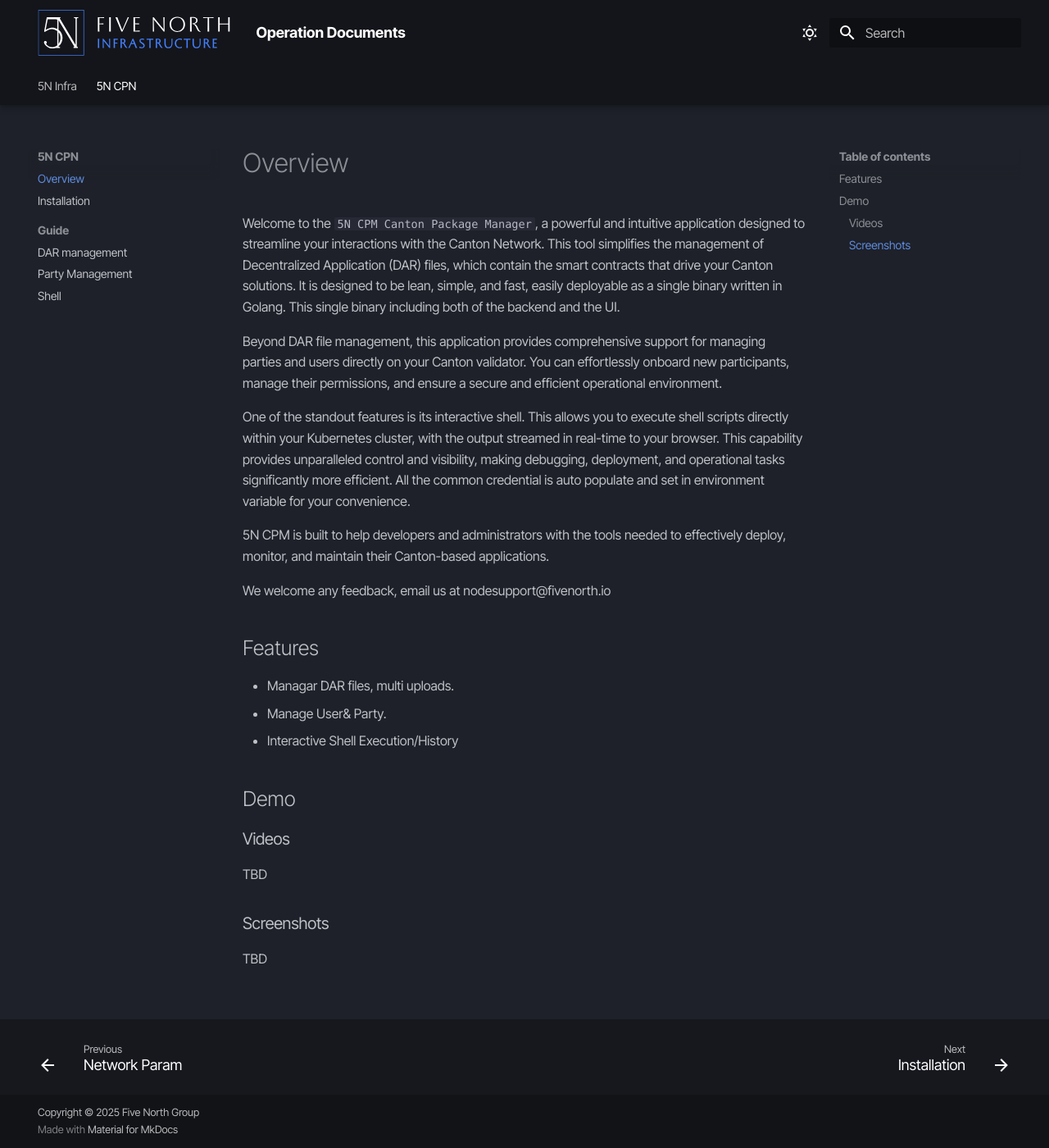
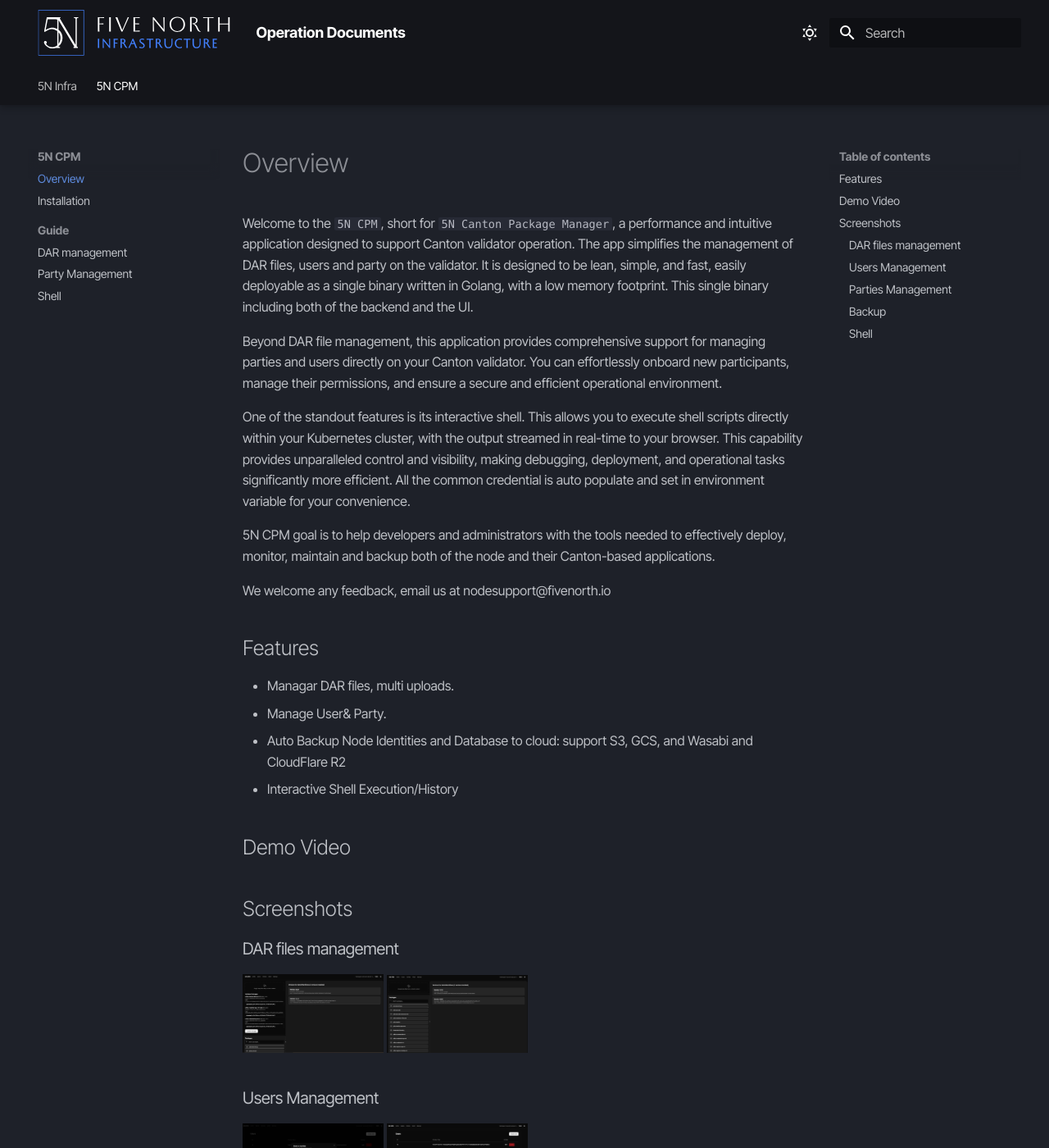
Before and after one commit to fivenorth-io/docs, an MkDocs documentation site: the page built from docs/5n-cpm/introduction.md, in a window 1280 px wide and 1400 px high. Shown: the whole window at 82% size. Built offline with MkDocs 1.6.1 and Material for MkDocs 9.7.7, drawn with Linux system fonts in a browser that asks for light colours; some web fonts are replaced; some of the changed text lies outside the part shown.

Commit message:
add docs for 5n cpm

```diff
--- a/docs/5n-cpm/introduction.md
+++ b/docs/5n-cpm/introduction.md
@@ -1,12 +1,12 @@
 # Overview
 
-Welcome to the `5N CPM Canton Package Manager`, a powerful and intuitive application designed to streamline your interactions with the Canton Network. This tool simplifies the management of Decentralized Application (DAR) files, which contain the smart contracts that drive your Canton solutions. It is designed to be lean, simple, and fast, easily deployable as a single binary written in Golang. This single binary including both of the backend and the UI.
+Welcome to the `5N CPM`, short for `5N Canton Package Manager`, a performance and intuitive application designed to support Canton validator operation. The app simplifies the management of DAR files, users and party on the validator. It is designed to be lean, simple, and fast, easily deployable as a single binary written in Golang, with a low memory footprint. This single binary including both of the backend and the UI.
 
 Beyond DAR file management, this application provides comprehensive support for managing parties and users directly on your Canton validator. You can effortlessly onboard new participants, manage their permissions, and ensure a secure and efficient operational environment.
 
 One of the standout features is its interactive shell. This allows you to execute shell scripts directly within your Kubernetes cluster, with the output streamed in real-time to your browser. This capability provides unparalleled control and visibility, making debugging, deployment, and operational tasks significantly more efficient. All the common credential is auto populate and set in environment variable for your convenience.
 
-5N CPM is built to help developers and administrators with the tools needed to effectively deploy, monitor, and maintain their Canton-based applications.
+5N CPM goal is to help developers and administrators with the tools needed to effectively deploy, monitor, maintain and backup both of the node and their Canton-based applications.
 
 We welcome any feedback, email us at nodesupport@fivenorth.io
 
@@ -14,14 +14,30 @@
 
 - Managar DAR files, multi uploads.
 - Manage User&amp; Party.
+- Auto Backup Node Identities and Database to cloud: support S3, GCS, and Wasabi and CloudFlare R2
 - Interactive Shell Execution/History
 
-## Demo
+## Demo Video
 
-### Videos
 
-TBD
+## Screenshots
 
-### Screenshots
+### DAR files management
 
-TBD
+![DAR Management](../assets/5n-cpm/dar.png){: width="25%"} ![DAR Upload](../assets/5n-cpm/dar-upload.png){: width="25%"}
+
+### Users Management
+
+![Create User](../assets/5n-cpm/create-user.png){: width="25%"} ![List User](../assets/5n-cpm/list-user.png){: width="25%"}
+
+### Parties Management
+
+![Create Party](../assets/5n-cpm/create-party.png){: width="25%"} ![List Party](../assets/5n-cpm/list-party.png){: width="25%"}
+
+### Backup
+
+![Backup](../assets/5n-cpm/backup.png){: width="25%"}
+
+### Shell
+
+![Shell](../assets/5n-cpm/shell.png){: width="25%"}
--- a/mkdocs.yml
+++ b/mkdocs.yml
@@ -52,6 +52,10 @@
       accent: black
 
 
+plugins:
+  - search
+  - glightbox
+
 markdown_extensions:
   - attr_list
   - pymdownx.emoji:
@@ -68,6 +72,9 @@
         - name: mermaid
           class: mermaid
           format: !!python/name:pymdownx.superfences.fence_code_format
+        - name: "pymdownx.details"
+          class: "details"
+          format: "!!python/name:pymdownx.superfences.fence_details_format"
   - pymdownx.tabbed:
       alternate_style: true
   - admonition
@@ -84,7 +91,7 @@
     - Sponsor:
       - IP Restriction: sponsored-node/check-ip-allow-status.md
       - Network Param: sponsored-node/network-parameters.md
-  - 5N CPN:
+  - 5N CPM:
     - Overview: 5n-cpm/introduction.md
     - Installation: 5n-cpm/install.md
     - Guide:
--- a/pyproject.toml
+++ b/pyproject.toml
@@ -7,6 +7,7 @@
 dependencies = [
     "mkdocs>=1.6.1",
     "mkdocs-material>=9.6.14",
+    "mkdocs-glightbox>=0.4.0",
 ]
 
 [build-system]
```
Also changed, not shown: docs/5n-cpm/install.md (+11 -1 lines), docs/assets/5n-cpm/backup.png (added), docs/assets/5n-cpm/create-party.png (added), docs/assets/5n-cpm/create-user.png (added), docs/assets/5n-cpm/dar-upload.png (added), docs/assets/5n-cpm/dar.png (added), docs/assets/5n-cpm/list-party.png (added), docs/assets/5n-cpm/list-user.png (added), docs/assets/5n-cpm/shell.png (added), 2 other files.
